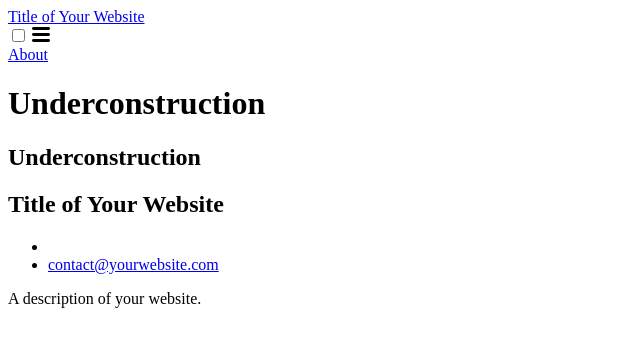
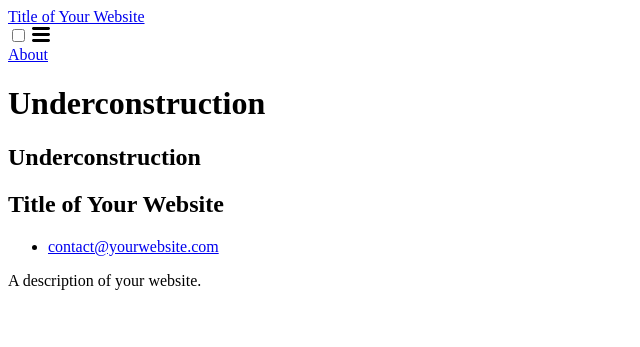
Before and after one commit to spacepowermonkey/monkeyfolio, a Jekyll site: the page built from index.md, in a window 1280 px wide. Shown: the top 347 px of the page, without its empty margins (0-640 px from the left). Built offline with Jekyll 4.4.1, drawn with Linux system fonts in a browser that asks for light colours; our own code applies the rules of GitHub Pages for plain Markdown files.

Commit message:
Update footer formatting

```diff
--- a/_includes/footer.html
+++ b/_includes/footer.html
@@ -6,18 +6,16 @@
       <div class="footer-col-wrapper">
         <div class="footer-col one-half">
         <h2 class="footer-heading">{{ site.title }}</h2>
-          <ul class="contact-list">
-            <li class="p-name">
-              {%- if site.author -%}
-                {%- if site.author.name -%}
-                  {{ site.author.name | escape }}
-                {%- endif -%}
-                </li>
-                {%- if site.author.email -%}
+          {%- if site.author -%}
+            <ul class="contact-list">
+              {%- if site.author.name -%}
+                <li class="p-name">{{ site.author.name }}</li>
+              {%- endif -%}
+              {%- if site.author.email -%}
                 <li><a class="u-email" href="mailto:{{ site.author.email }}">{{ site.author.email }}</a></li>
-                {%- endif -%}
               {%- endif -%}
-          </ul>
+            </ul>
+          {%- endif -%}
 
         </div>
 
```
